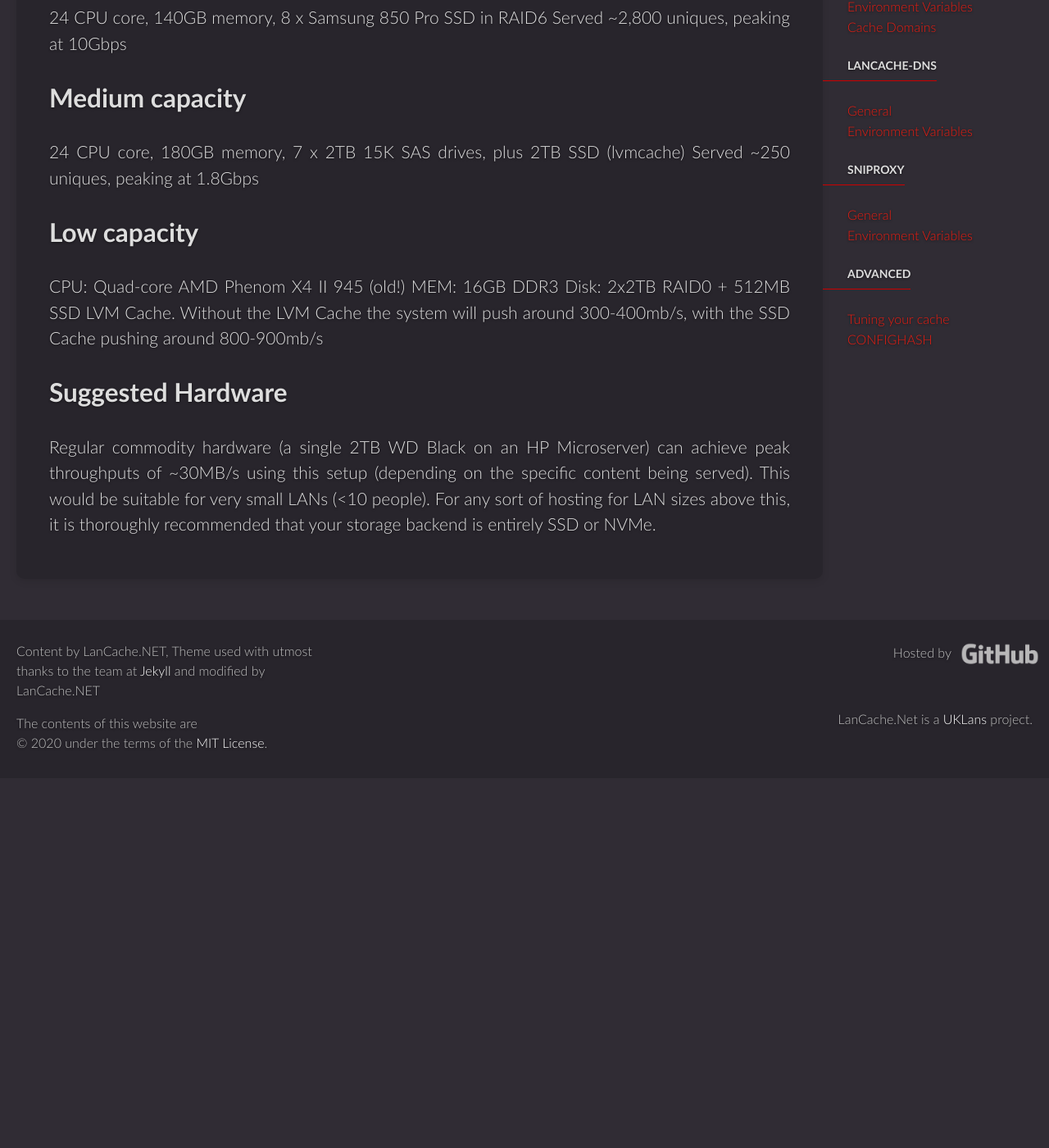
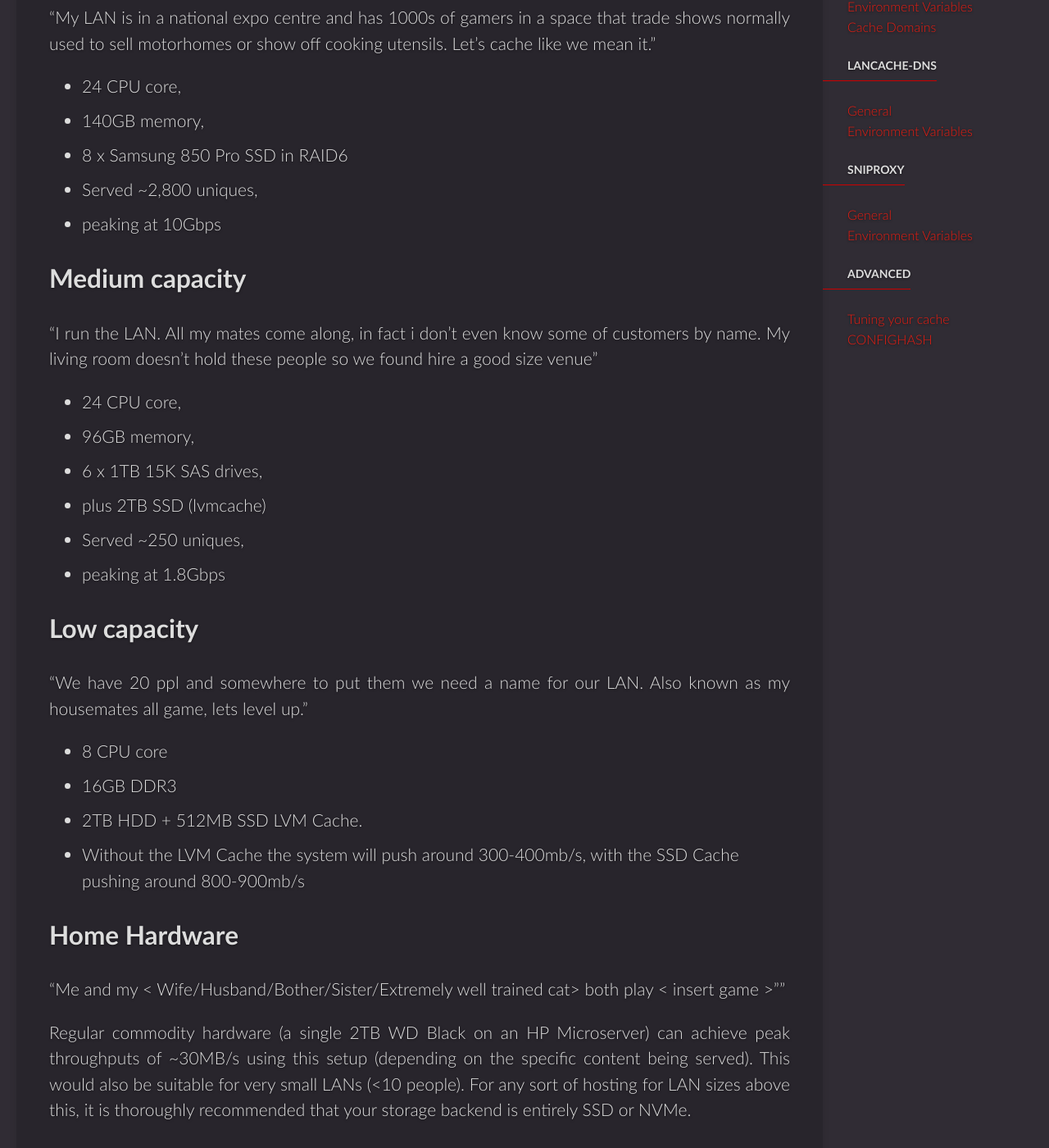
Before and after one commit to lancachenet/lancachenet.github.io, a Jekyll site: the page built from _docs/hardware.md, in a window 1280 px wide and 1400 px high, scrolled down 587 px. Shown: the whole window at 82% size. Built offline with Jekyll 4.4.1, drawn with Linux system fonts in a browser that asks for light colours; comment, search, counter and statistics services are not loaded; before the commit the page ends 1536 px from its top, so only the background shows below that; some of the changed text lies outside the part shown.

Commit message:
humanised hardware page

```diff
--- a/_docs/hardware.md
+++ b/_docs/hardware.md
@@ -15,21 +15,48 @@ performance that you can expect from varying hardware setups.
 
 ## High Capacity
 
-24 CPU core, 140GB memory, 8 x Samsung 850 Pro SSD in RAID6
-Served ~2,800 uniques, peaking at 10Gbps
+"My LAN is in a national expo centre and has 1000s of gamers in a space that trade shows normally used to sell motorhomes or show off cooking utensils. Let's cache like we mean it."
+
+* 24 CPU core,
+* 140GB memory,
+* 8 x Samsung 850 Pro SSD in RAID6
+* Served ~2,800 uniques,
+* peaking at 10Gbps
 
 ## Medium capacity
 
-24 CPU core, 180GB memory, 7 x 2TB 15K SAS drives, plus 2TB SSD (lvmcache)
-Served ~250 uniques, peaking at 1.8Gbps
+"I run the LAN. All my mates come along, in fact i don't even know some of customers by name. My living room doesn't hold these people so we found hire a good size venue"
+* 24 CPU core,
+* 96GB memory,
+* 6 x 1TB 15K SAS drives,
+* plus 2TB SSD (lvmcache)
+* Served ~250 uniques,
+* peaking at 1.8Gbps
 
 ## Low capacity
 
-CPU: Quad-core AMD Phenom X4 II 945 (old!)
-MEM: 16GB DDR3
-Disk: 2x2TB RAID0 + 512MB SSD LVM Cache.
-Without the LVM Cache the system will push around 300-400mb/s, with the SSD Cache pushing around 800-900mb/s
+"We have 20 ppl and somewhere to put them we need a name for our LAN. Also known as my housemates all game, lets level up."
 
-## Suggested Hardware
+* 8 CPU core
+* 16GB DDR3
+* 2TB HDD + 512MB SSD LVM Cache.
+* Without the LVM Cache the system will push around 300-400mb/s, with the SSD Cache pushing around 800-900mb/s
 
-Regular commodity hardware (a single 2TB WD Black on an HP Microserver) can achieve peak throughputs of ~30MB/s using this setup (depending on the specific content being served).  This would be suitable for very small LANs (<10 people).  For any sort of hosting for LAN sizes above this, it is thoroughly recommended that your storage backend is entirely SSD or NVMe.
+## Home Hardware
+
+"Me and my < Wife/Husband/Bother/Sister/Extremely well trained cat> both play < insert game >""
+
+Regular commodity hardware (a single 2TB WD Black on an HP Microserver) can achieve peak throughputs of ~30MB/s using this setup (depending on the specific content being served).  This would also be suitable for very small LANs (<10 people).  For any sort of hosting for LAN sizes above this, it is thoroughly recommended that your storage backend is entirely SSD or NVMe.
+
+
+## One more thing ...
+
+"I can see Disney from here, or at least I could if there weren't so many gamers here that the LAN isn't long enough to look at each of them individually. I'm not busy while running a LAN this size so I have decided to try a thing ..."
+
+* 32 CPU core
+* 128GB memory
+* 8TB of nvme
+* quad 40Gbit NIC
+* peaking at 53.9Gbit/s
+
+see [here](https://dreamhack.com/anaheim/top-news/anaheim-you-were-awesome/) for details
```
